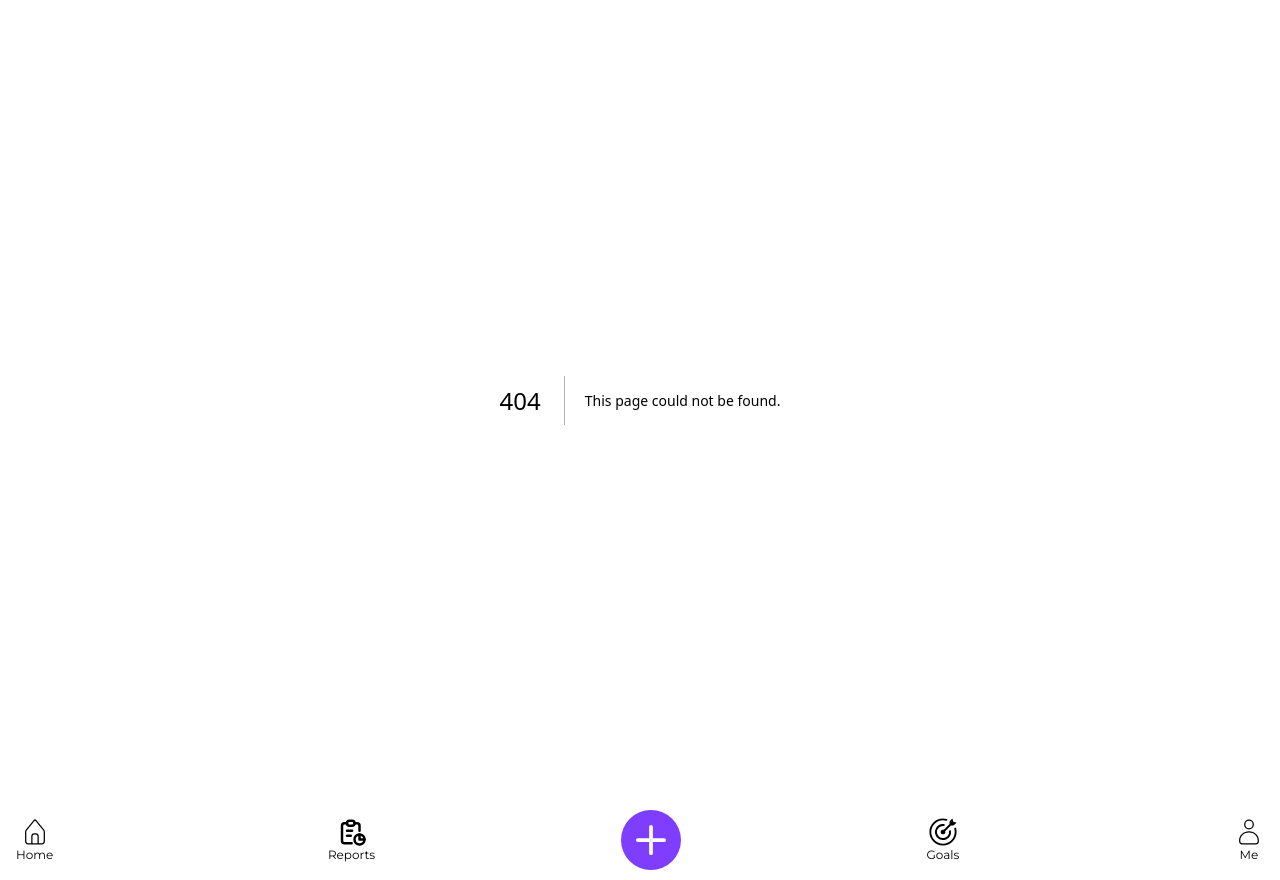
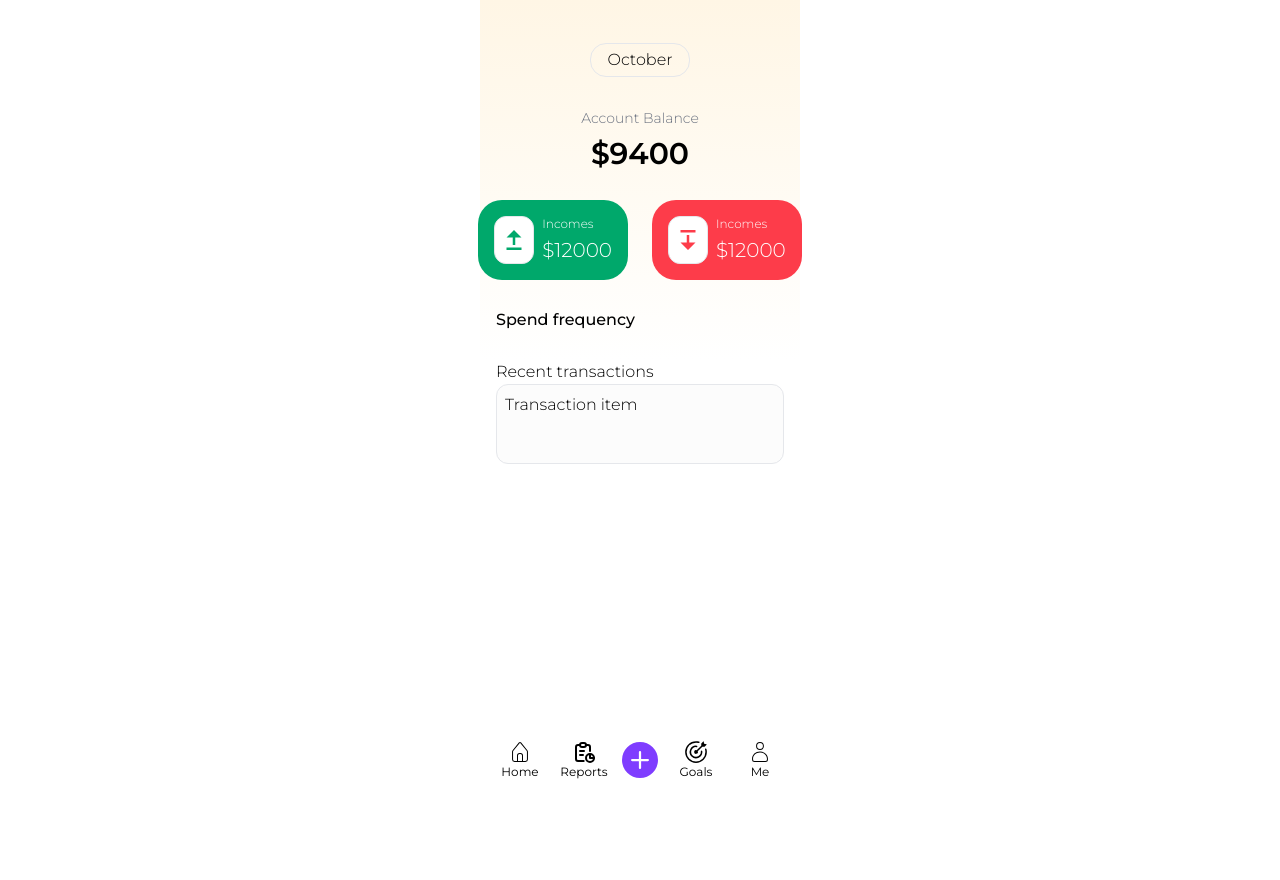
Before and after one commit to CREDO23/finanzTrack-fr, a Next.js app: page /home in a window 1280 px wide. Before the commit this address had no page. After the commit the page ends 800 px from the top, so only its background shows below. Built offline with nearby package versions, Linux system fonts and the light colour scheme.

Commit message:
feat: add home page

```diff
--- a/package.json
+++ b/package.json
@@ -9,6 +9,7 @@
     "lint": "next lint"
   },
   "dependencies": {
+    "@ant-design/charts": "^1.4.2",
     "antd": "^5.10.2",
     "next": "13.5.6",
     "react": "^18",
--- a/src/app/auth/layout.tsx
+++ b/src/app/auth/layout.tsx
@@ -1,6 +1,7 @@
 import { ReactNode } from 'react';
 import logo from '../../assets/logo/logo.png';
 import Image from 'next/image';
+import AppLayout from '@/components/layouts/appLayout';
 
 export default function Layout({
   children,
@@ -8,13 +9,13 @@ export default function Layout({
   children: ReactNode;
 }): JSX.Element {
   return (
-    <div className="w-full min-h-[100dvh] flex justify-center relative">
-      <div className="w-full h-full sm:w-80 ">
+    <AppLayout>
+      <div className="w-full h-full ">
         {children}
-        <div className=" absolute bottom-0 w-full flex items-center justify-center sm:right-0 sm:w-auto">
-          <Image height={100} src={logo} alt="logo" />
+        <div className=" absolute bottom-0 right-0 flex items-end justify-end w-auto">
+          <Image height={80} src={logo} alt="logo" />
         </div>
       </div>
-    </div>
+    </AppLayout>
   );
 }
--- /dev/null
+++ b/src/app/home/page.tsx
@@ -0,0 +1,48 @@
+'use client';
+import TransactionItem from '@/components/home/transactions/transactionItem';
+import AppLayout from '@/components/layouts/appLayout';
+import { BiSolidArrowFromBottom, BiSolidArrowFromTop } from 'react-icons/bi';
+
+export default function Home(): JSX.Element {
+  return (
+    <AppLayout showNavigationBar={true}>
+      <div className="w-full font-light h-full flex flex-col gap-7 bg-gradient-to-b top-0 left-0 from-[#FFF6E5] via-white to-white pt-10 px-4">
+        <div className="w-full h-10 flex items-center justify-center">
+          <span className='border rounded-2xl py-1 px-4'>October</span>
+        </div>
+        <div className="w-full flex items-center justify-center flex-col gap-2">
+          <p className=" font-light text-sm text-gray-500">Account Balance</p>
+          <p className=" text-3xl font-semibold">$9400</p>
+        </div>
+        <div className="w-full flex items-center justify-center gap-6 ">
+          <div className="rounded-3xl w-[10rem] bg-cgreen h-20 p-4 flex items-center gap-2">
+            <span className=" text-3xl border flex items-center justify-center h-full w-10 rounded-xl bg-white text-cgreen">
+              {<BiSolidArrowFromBottom />}
+            </span>
+            <div className="h-full flex flex-col justify-between text-white">
+              <p className=" text-xs">Incomes</p>
+              <p className=" text-xl">$12000</p>
+            </div>
+          </div>
+          <div className="rounded-3xl w-[10rem] bg-cred h-20 p-4 flex items-center gap-2">
+            <span className=" text-3xl border flex items-center justify-center h-full w-10 rounded-xl bg-white text-cred">
+              {<BiSolidArrowFromTop />}
+            </span>{' '}
+            <div className="h-full flex flex-col justify-between text-white">
+              <p className=" text-xs">Incomes</p>
+              <p className=" text-xl">$12000</p>
+            </div>
+          </div>
+        </div>
+        <div className='w-full'>
+            <p className=' font-medium'>Spend frequency</p>
+
+        </div>
+        <div className='w-full'>
+            <p>Recent transactions</p>
+            <TransactionItem/>
+        </div>
+      </div>
+    </AppLayout>
+  );
+}
--- a/src/app/layout.tsx
+++ b/src/app/layout.tsx
@@ -2,20 +2,17 @@ import type { Metadata } from 'next';
 import { Montserrat } from 'next/font/google';
 import './globals.css';
 import { ConfigProvider } from 'antd';
-import NavigationBar from '@/components/navigationBar';
+import AppLayout from '@/components/layouts/appLayout';
+import { ReactNode } from 'react';
 
 const montserrat = Montserrat({ subsets: ['latin'] });
 
 export const metadata: Metadata = {
-  title: 'Create Next App',
-  description: 'Generated by create next app',
+  title: 'FinanzTrack',
+  description: '',
 };
 
-export default function RootLayout({
-  children,
-}: {
-  children: React.ReactNode;
-}) {
+export default function RootLayout({ children }: { children: ReactNode }) {
   return (
     <html lang="en">
       <ConfigProvider
@@ -26,11 +23,8 @@ export default function RootLayout({
           },
         }}
       >
-        <body className={`${montserrat.className} `}>
-          {children}
-          <div className=''>
-            <NavigationBar />
-          </div>
+        <body className={`${montserrat.className} h-screen flex items-center justify-center overflow-hidden `}>
+        {children}
         </body>
       </ConfigProvider>
     </html>
--- a/src/app/me/layout.tsx
+++ b/src/app/me/layout.tsx
@@ -1,5 +1,5 @@
-
-"use client"
+'use client';
+import AppLayout from '@/components/layouts/appLayout';
 import { ReactNode } from 'react';
 
 export default function Layout({
@@ -8,8 +8,8 @@ export default function Layout({
   children: ReactNode;
 }): JSX.Element {
   return (
-    <div className="w-full h-[calc(100dvh-5rem)] flex justify-center relative">
-      <div className="w-full h-full sm:w-80 border bg-cgray1">
+    <AppLayout showNavigationBar={true}>
+      <div className="w-full h-full bg-cgray1">
         <div className="p-4 flex flex-col gap-4">
           <div className="w-full flex gap-4">
             <div className=" text-xl font-semibold border-2 w-16 h-16 rounded-full flex items-center justify-center bg-white border-primary">
@@ -18,13 +18,13 @@ export default function Layout({
             <div className=" grow flex items-center justify-between">
               <div className="flex flex-col text-sm justify-center h-full w-full">
                 <span className=" text-sm">Username:</span>
-                <span className=" font-semibold text-lg">Thierry</span>
+                <span className=" text-lg">Thierry</span>
               </div>
             </div>
           </div>
           {children}
         </div>
       </div>
-    </div>
+    </AppLayout>
   );
 }
--- /dev/null
+++ b/src/components/home/transactions/transactionItem.tsx
@@ -0,0 +1,44 @@
+
+
+export default function TransactionItem () {
+
+    const expensesCategories = {
+        'housing' : {
+
+        },
+        'transportation' : {
+
+        },
+        'groceries' : {
+
+        },
+        'Healthcare' : {
+
+        },
+        'clothing' : {
+
+        },
+        'Entertainment' : {
+
+        },
+        'Education' : {
+
+        },
+        'Fitness and Wellness' : {
+
+        },
+        'Travel' : {
+
+        },
+        'Taxes' : {
+
+        },
+        'others' : {
+
+        }
+    }
+
+    return <div className="w-full h-20 border rounded-xl bg-[#FCFCFC] p-2">
+        Transaction item
+    </div>
+}
--- /dev/null
+++ b/src/components/layouts/appLayout/index.tsx
@@ -0,0 +1,19 @@
+import { ReactNode } from 'react';
+import NavigationBar from '@/components/navigationBar';
+
+export default function AppLayout({
+  children,
+  showNavigationBar = false,
+}: {
+  children: ReactNode;
+  showNavigationBar?: Boolean;
+}) {
+  return (
+    <div className="w-full h-full sm:w-80 relative">
+      <div className={`w-full ${showNavigationBar ? 'h-[calc(100dvh-5rem)]' : 'h-full'}  flex justify-center`}>
+        {children}
+      </div>
+      {showNavigationBar && <NavigationBar />}
+    </div>
+  );
+}
--- a/src/components/navigationBar/index.tsx
+++ b/src/components/navigationBar/index.tsx
@@ -36,11 +36,11 @@ export default function NavigationBar(): JSX.Element {
 
   return (
     <div className="w-full h-[5rem] py-2 px-4">
-      <ul className="w-full h-full flex items-center justify-between bg-white">
+      <ul className="w-full h-full flex items-center justify-between  bg-white">
         {items.map((item, key) => {
           if (item.label == 'Add') {
             return (
-              <li className="cursor-pointer border relative " key={item.label}>
+              <li className="cursor-pointer mx-4  relative " key={item.label}>
                 <span
                   className={`text-2xl rounded-full flex items-center justify-center bg-cgreen/10 text-cgreen absolute  ${
                     showActions ? '-top-24 left-20  opacity-100' : 'top-1/2 left-1/2 opacity-0'
@@ -57,7 +57,7 @@ export default function NavigationBar(): JSX.Element {
                 </span>
                 <span
                   onClick={handleshowActions}
-                  className=" text-primary absolute top-1/2 left-1/2 -translate-x-1/2 -translate-y-1/2 text-6xl"
+                  className=" text-primary absolute top-1/2 left-1/2 -translate-x-1/2 -translate-y-1/2 text-4xl"
                 >
                   {item.icon}
                 </span>
@@ -67,9 +67,9 @@ export default function NavigationBar(): JSX.Element {
             return (
               <li
                 key={item.label}
-                className="flex flex-col cursor-pointer items-center justify-center"
+                className="flex flex-col w-12 cursor-pointer items-center justify-center"
               >
-                <span className=" text-3xl">{item.icon}</span>
+                <span className=" text-2xl">{item.icon}</span>
                 <span className=" text-xs">{item.label}</span>
               </li>
             );
```
Also changed, not shown: 1 other file (tests, documents, lock files or other folders).
